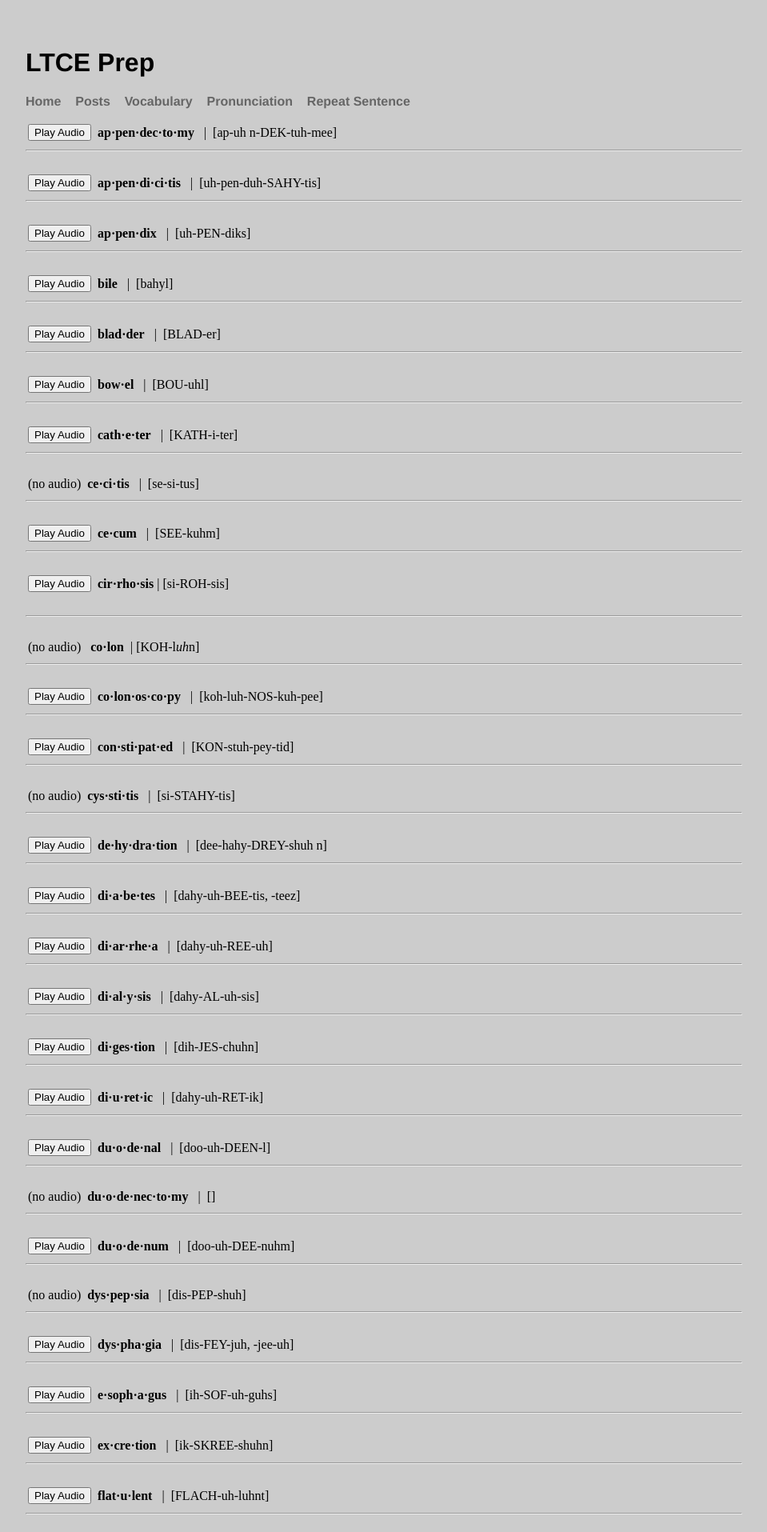
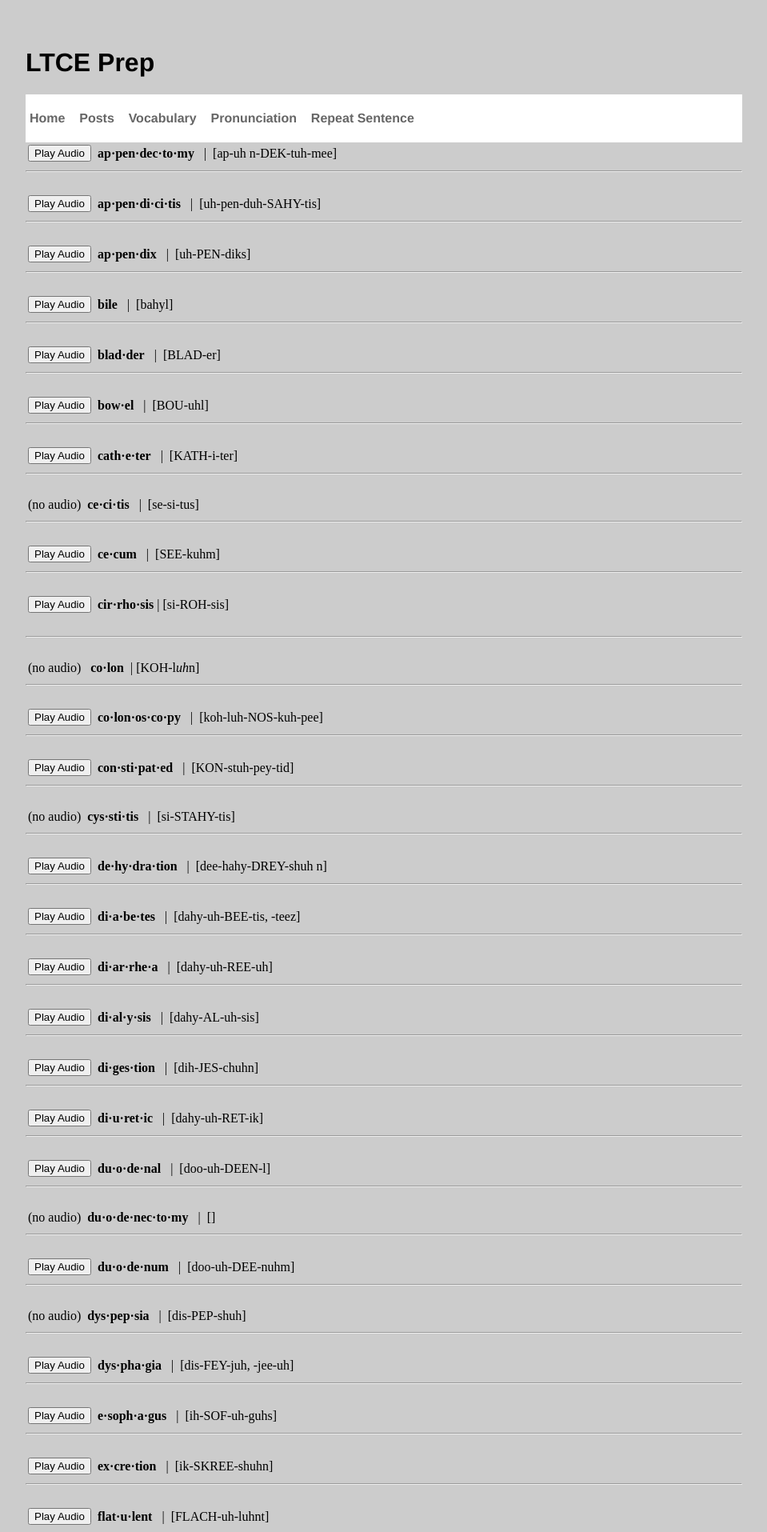
Before and after one commit to PrepMI/prepmi.github.io, a Jekyll site: the page built from pronunciation/list03.html, in a window 1280 px wide. Shown: the top 1915 px of the page at 80% size, without its empty margins (160-1119 px from the left). Built offline with Jekyll 4.4.1, drawn with Linux system fonts in a browser that asks for light colours.

Commit message:
Update default.html

```diff
--- a/_layouts/default.html
+++ b/_layouts/default.html
@@ -7,7 +7,7 @@
       </head>
       <body style="background-color: #ccc">
          <h1>LTCE Prep</h1>
-         <div  style="background-color: #ccc">
+         <div  style="background-color: #fff; padding: 5px">
          <nav>
             <ul>
                <li><a href="/">Home</a>&nbsp; &nbsp;</li>
```
